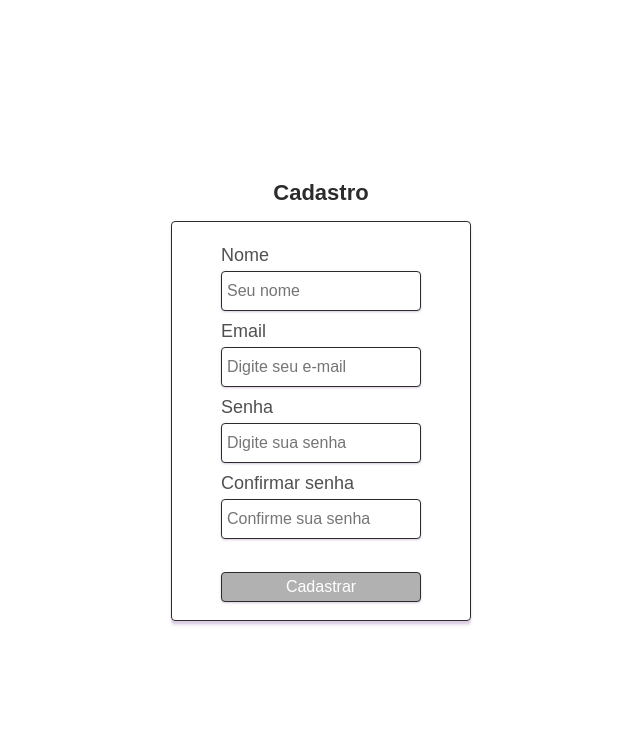
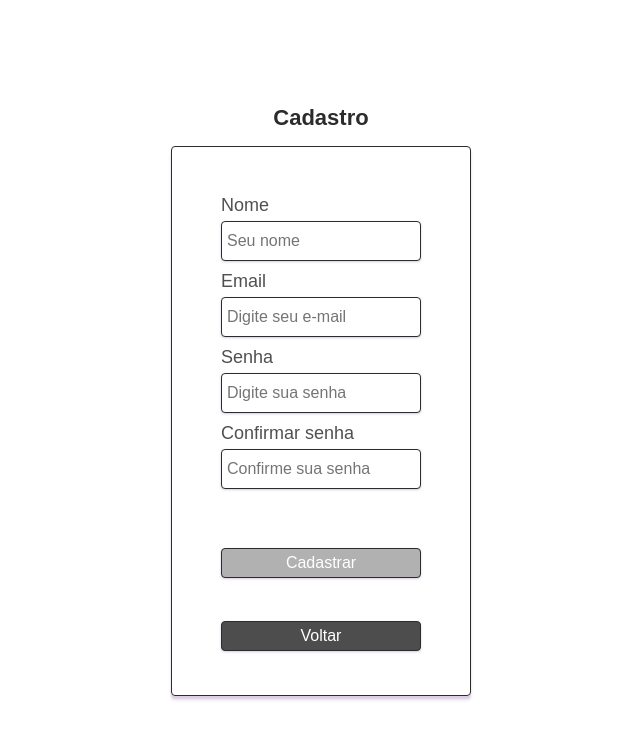
Before and after one commit to imsamuelcovalero/Project-Private-Media, a React (Create React App) app in the folder frontend/: page /register in a window 1280 px wide. Shown: the top 740 px of the page, without its empty margins (319-959 px from the left). Built offline with nearby package versions, Linux system fonts and the light colour scheme; no server answers.

Commit message:
improvement(Register): Adciona botão de Voltar

```diff
--- a/frontend/src/components/LoginComponent/Login.component.jsx
+++ b/frontend/src/components/LoginComponent/Login.component.jsx
@@ -188,7 +188,7 @@ function LoginComponent() {
           <button
             id="registerButton"
             type="submit"
-            onClick={() => navigate('/register', { replace: true })}
+            onClick={() => navigate('/register')}
           >
             Ainda não tenho conta
           </button>
@@ -197,7 +197,7 @@ function LoginComponent() {
           <button
             id="visitorsButton"
             type="button"
-            onClick={() => navigate('/visitors', { replace: true })}
+            onClick={() => navigate('/visitors')}
           >
             Acessar página de visitantes
           </button>
--- a/frontend/src/components/RegisterComponent/Register.component.jsx
+++ b/frontend/src/components/RegisterComponent/Register.component.jsx
@@ -73,23 +73,18 @@ function RegisterComponent() {
   /* useEffect que chama a função validateField e atualiza o estado de acordo com o retorno */
   useEffect(() => {
     const emailError = (touchedEmail || formRegister.email) ? validateField('email') : '';
-    // const passwordError = (touchedPassword || formRegister.password)
-    //   ? validateField('password') : '';
     const nameError = (touchedName || formRegister.name) ? validateField('name') : '';
     const passwordConfirmError = (touchedPasswordConfirm || formRegister.passwordConfirm) ? validateField('passwordConfirm') : '';
 
     setNameErrorMessage(nameError);
     setEmailErrorMessage(emailError);
-    // setPasswordErrorMessage(passwordError);
     setPasswordConfirmErrorMessage(passwordConfirmError);
 
     setIsDisabled(
       !formRegister.email
-    // || !formRegister.password
     || !formRegister.name
     || !formRegister.passwordConfirm
     || emailError
-    // || passwordError
     || nameError
     || passwordConfirmError,
     );
@@ -252,6 +247,13 @@ function RegisterComponent() {
         >
           Cadastrar
         </button>
+        <button
+          id="backBtn"
+          type="button"
+          onClick={() => navigate(-1)}
+        >
+          Voltar
+        </button>
       </form>
     </RegisterS>
   );
--- a/frontend/src/components/RegisterComponent/Style.js
+++ b/frontend/src/components/RegisterComponent/Style.js
@@ -15,7 +15,7 @@ export const RegisterS = styled.div`
   }
   #registerForm {
     border: 1px solid var(--buttonBorder);
-    height: 400px;
+    height: 550px;
     width: 300px;
     display: flex;
     flex-direction: column;
@@ -47,7 +47,7 @@ export const RegisterS = styled.div`
       color: red;
     }
 
-    #registerButton {
+    #registerButton, #backBtn {
       background-color: var(--buttonBackground);
       :disabled { background-color: var(--buttonBackgroundDisabled); }
       color: var(--buttonText);
--- a/frontend/src/services/firebase.helper.jsx
+++ b/frontend/src/services/firebase.helper.jsx
@@ -39,10 +39,11 @@ const firebaseSignUp = async ({ name: nome, email, password }) => {
     return idToken;
   } catch (error) {
     console.error(error);
-    if (error.message.includes('auth/email-already-in-use')) {
-      throw new Error('O e-mail já está em uso. Por favor, tente outro.');
-    }
-    return null;
+    throw error;
+    // if (error.message.includes('auth/email-already-in-use')) {
+    //   throw new Error('O e-mail já está em uso. Por favor, tente outro.');
+    // }
+    // return null;
   }
 };
 
```
